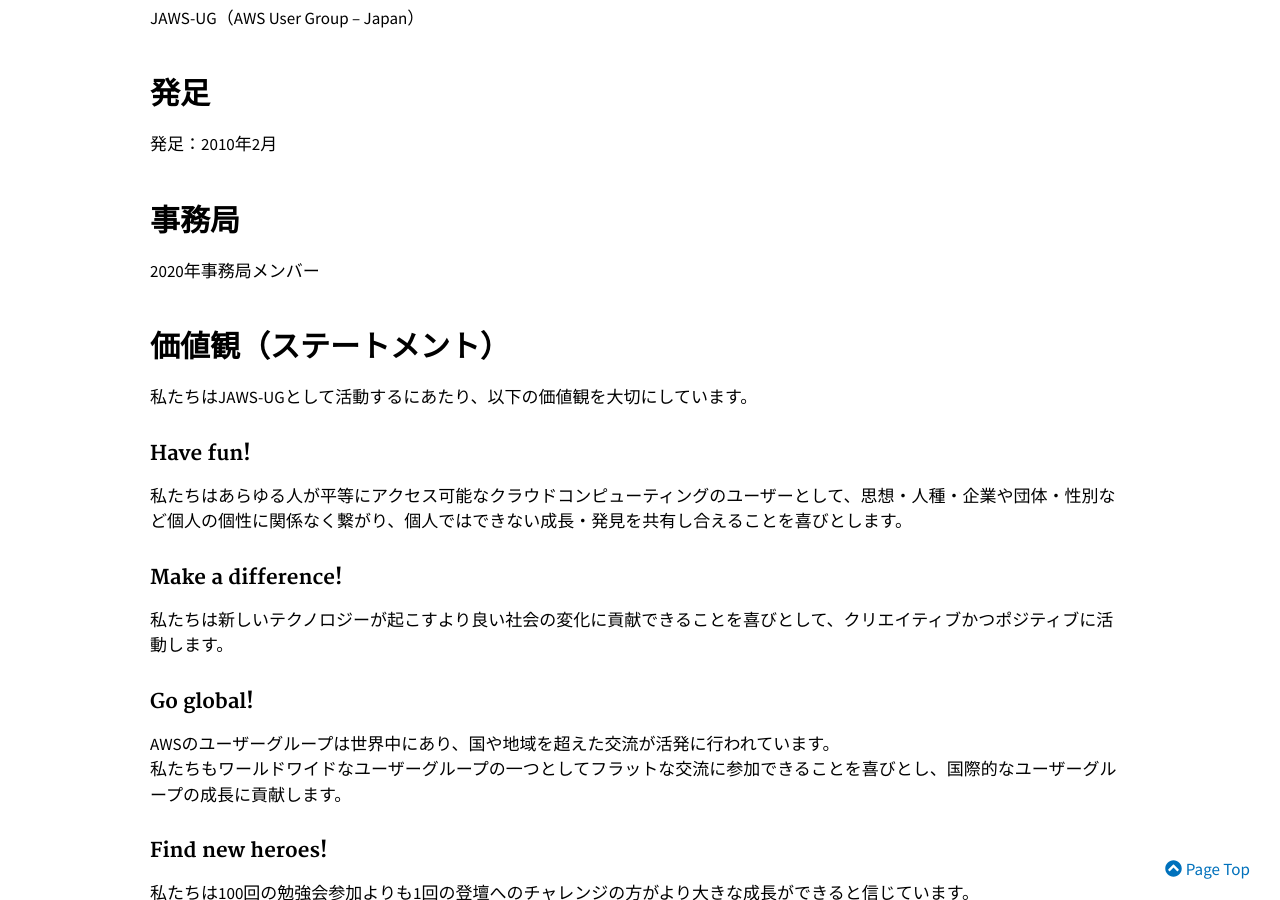
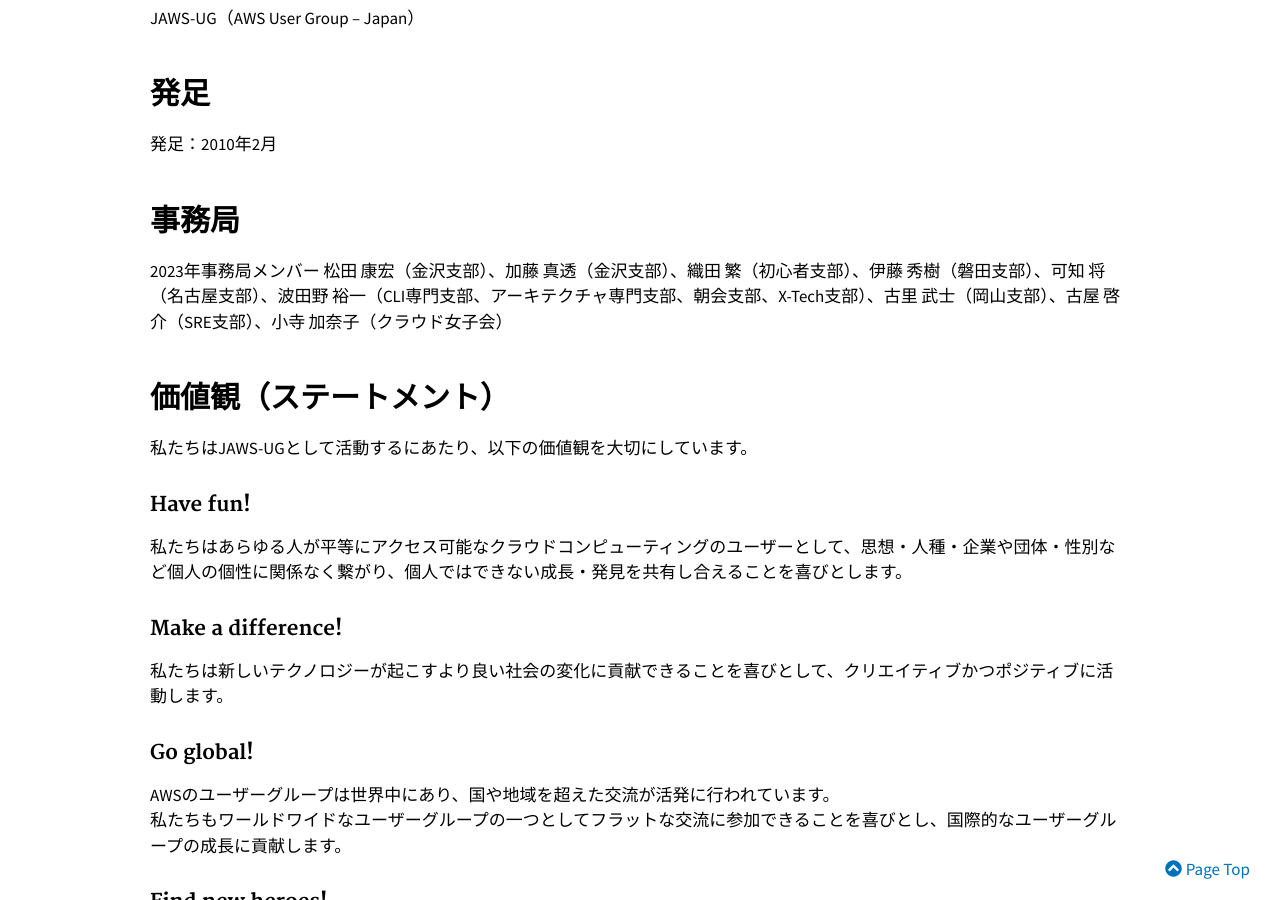
Before and after one commit to jaws-ug/jaws-ug.jp, a Jekyll site: the page built from pages/about-us.md, in a window 1280 px wide and 900 px high, scrolled down 454 px. Built offline with Jekyll 4.4.1, drawn with Linux system fonts in a browser that asks for light colours; nearby versions of some CDN libraries; comment, search, counter and statistics services are not loaded.

Commit message:
事務局表記が 2020年事務局メンバー となっているため、2023年事務局メンバーへ変更する

```diff
--- a/pages/about-us.md
+++ b/pages/about-us.md
@@ -17,7 +17,8 @@
 発足：2010年2月
 
 ## 事務局
-2020年事務局メンバー
+2023年事務局メンバー
+松田 康宏（金沢支部）、加藤 真透（金沢支部）、織田 繁（初心者支部）、伊藤 秀樹（磐田支部）、可知 将（名古屋支部）、波田野 裕一（CLI専門支部、アーキテクチャ専門支部、朝会支部、X-Tech支部）、古里 武士（岡山支部）、古屋 啓介（SRE支部）、小寺 加奈子（クラウド女子会）
 
 ## 価値観（ステートメント）
 私たちはJAWS-UGとして活動するにあたり、以下の価値観を大切にしています。
```
